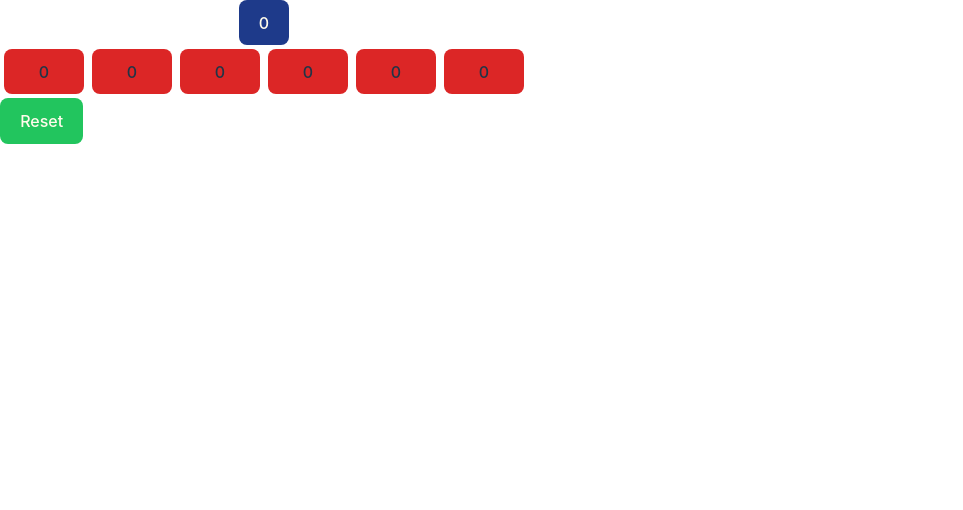
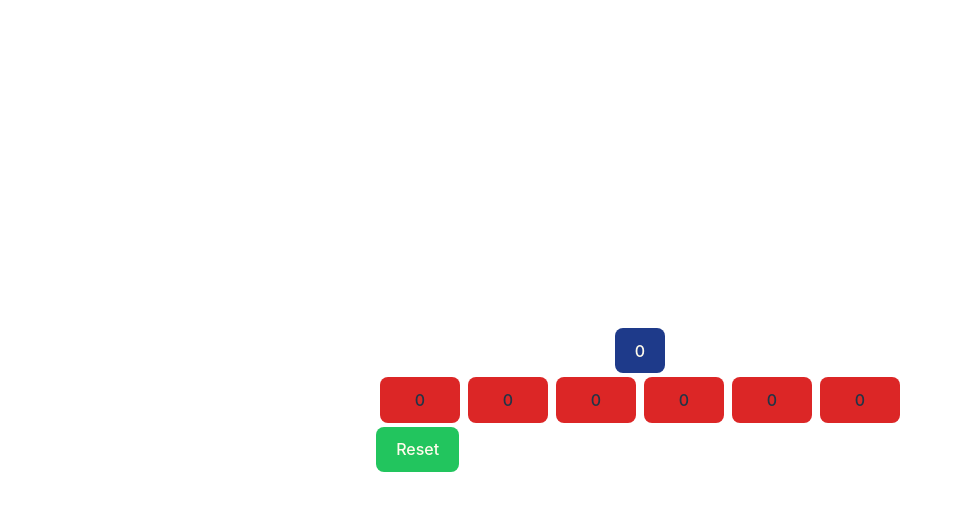
Before and after one commit to NinaZurash/react-intermediate, a React (Vite) app: page /buttons in a window 1280 px wide. Shown: the top 510 px of the page, without its empty margins (0-963 px from the left). Built offline with nearby package versions, Linux system fonts and the light colour scheme.

Commit message:
add reset button

```diff
--- a/src/index.css
+++ b/src/index.css
@@ -29,7 +29,9 @@
 body {
   margin: 0;
   display: flex;
-  place-items: center;
+  justify-content: center;
+  align-items: center;
+  height: 100vh;
 }
 
 h1 {
```
